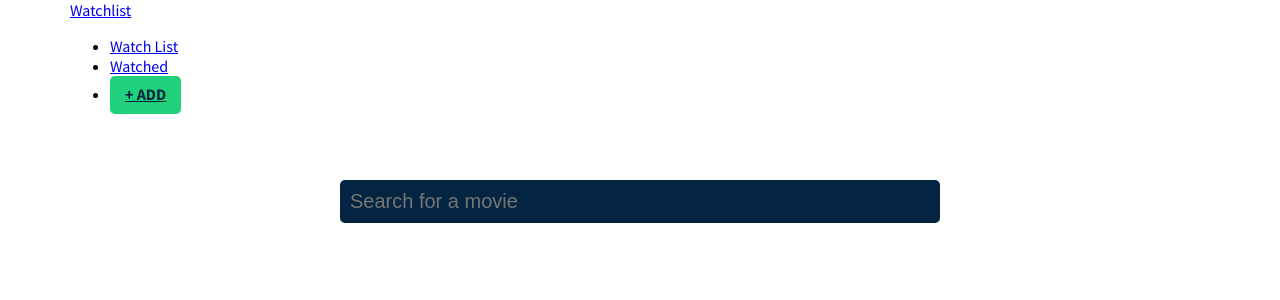
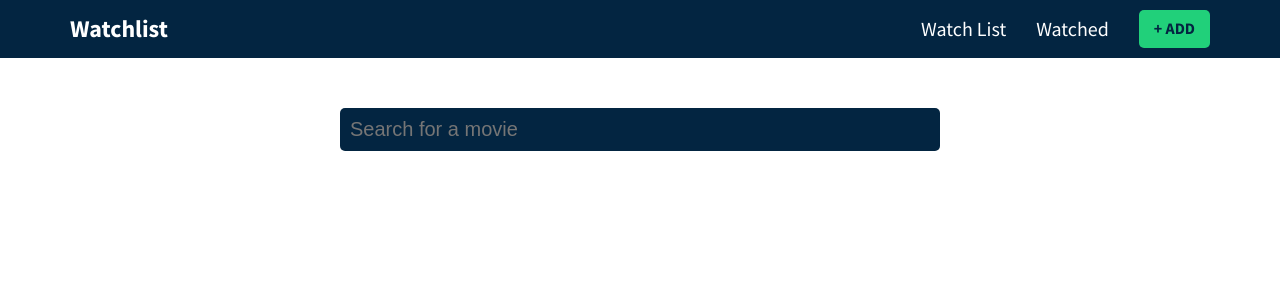
Before and after one commit to MatthewHettler/React-Movie-Watchlist, a React (Create React App) app in the folder react-movie-watchlist/: page /add in a window 1280 px wide. Shown: the top 300 px of the page. Built offline with nearby package versions, Linux system fonts and the light colour scheme.

Commit message:
cleaned up add. js and added to watched.js.

```diff
--- a/react-movie-watchlist/src/components/Header.js
+++ b/react-movie-watchlist/src/components/Header.js
@@ -3,6 +3,7 @@
 
 export const Header = () => {
     return (
+        <header>
             <div>
                 <div className="container">
                     <div className="inner-content">
@@ -10,7 +11,7 @@
                             <Link to="/">Watchlist</Link>
                         </div>
 
-                    <ul className="nav-1inks">
+                        <ul className="nav-links">
                             <li>
                                 <Link to="/">Watch List</Link>
                             </li>
@@ -20,7 +21,7 @@
                             </li>
 
                             <li>
-                            <Link to="/add" className="btn">
+                                <Link to="/add" className="btn btn-main">
                                     + Add
                                 </Link>
                             </li>
@@ -28,5 +29,6 @@
                     </div>
                 </div>
             </div>
-    )
-}
+        </header>
+    );
+};
--- a/react-movie-watchlist/src/components/Watched.js
+++ b/react-movie-watchlist/src/components/Watched.js
@@ -1,9 +1,32 @@
-import React from 'react'
+import React, { useContext } from "react";
+import { GlobalContext } from "../context/GlobalState";
+import { MovieCard } from "./MovieCard";
 
 export const Watched = () => {
+    const { watched } = useContext(GlobalContext);
+
+
     return (
-        <div>
-            <h1>Watched page</h1>
+        <div className="movie-page">
+            <div className="container">
+                <div className="header">
+                    <h1 className="heading">Watched Movies</h1>
+
+                    <span className="count-count-pill">
+                        {watched.length} {watched.length === 1 ? "Movie" : "Movies"}
+                    </span>
+                </div>
+
+                {watched.length > 0 ? (
+                    <div className="movie-grid">
+                        {watched.map((movie) => (
+                            <MovieCard movie={movie} key={movie.id} type="watched" />
+                        ))}
+                    </div>
+                ) : (
+                    <h2 className="no-movies">No movies in your list! Add some!</h2>
+                )}
+            </div>
         </div>
-    )
-}
+    );
+};
```
Also changed, not shown: 1 other file (tests, documents, lock files or other folders). Lines whose indentation alone changed are shown as unchanged.
